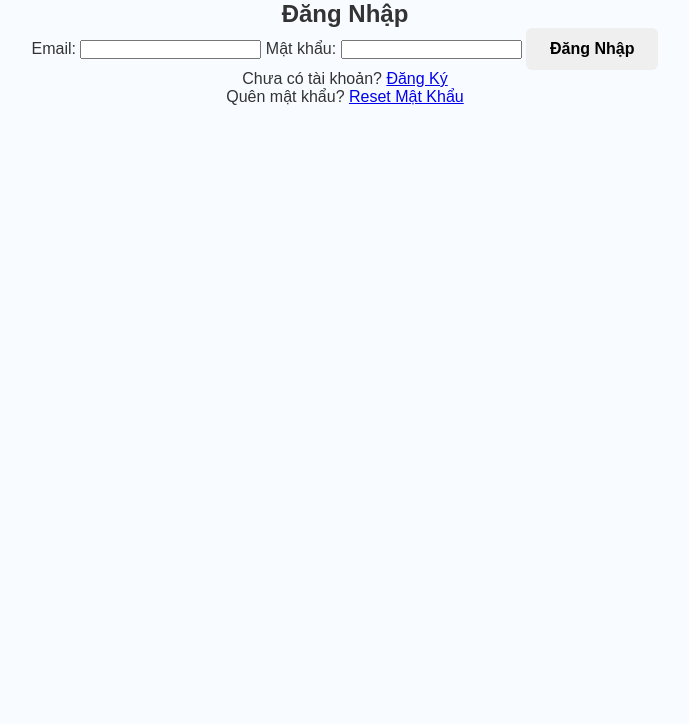
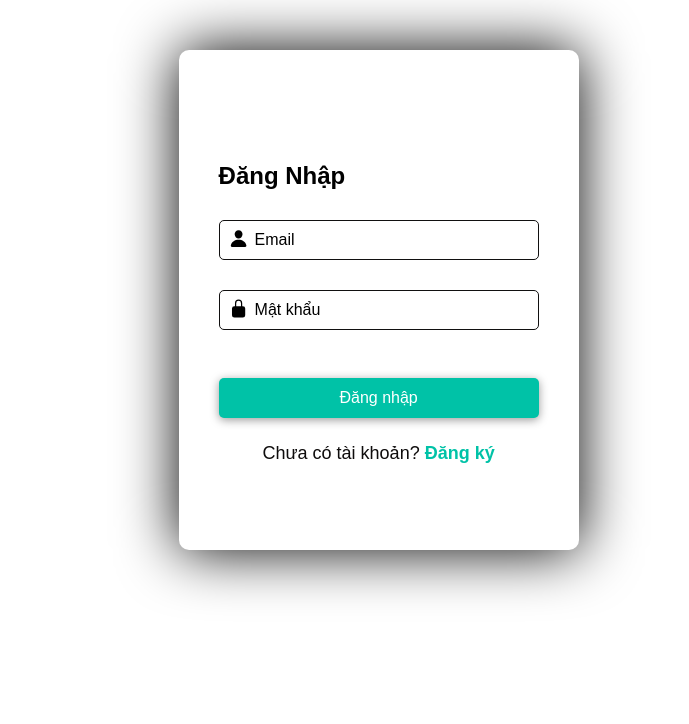
Before and after one commit to DNT-2008/bai-kiem-tra-so-1, a PHP site: page /login.php in a window 1280 px wide. Shown: the top 724 px of the page, without its empty margins (295-984 px from the left). Run offline with PHP 8.4, Linux system fonts and the light colour scheme; a stand-in replaces the project's code that opens the database connection.

Commit message:
Add files via upload

```diff
--- a/login.php
+++ b/login.php
@@ -1,47 +1,39 @@
-<?php
-session_start();
-include "config.php";
-
-if ($_SERVER["REQUEST_METHOD"] == "POST") {
-    $email = $_POST['email'];
-    $password = $_POST['password'];
-
-    $stmt = $pdo->prepare("SELECT id, name, password FROM users WHERE email = ?");
-    $stmt->execute([$email]);
-    $user = $stmt->fetch();
-
-    if ($user && password_verify($password, $user['password'])) {
-        $_SESSION['user_id'] = $user['id'];
-        $_SESSION['user_name'] = $user['name'];
-        header("Location: dashboard.php");
-        exit();
-    } else {
-        $error = "Email hoặc mật khẩu không chính xác!";
-    }
-}
-?>
 <!DOCTYPE html>
-<html lang="vi">
+<html lang="en">
 <head>
     <meta charset="UTF-8">
-    <title>Đăng Nhập</title>
-    <link rel="stylesheet" href="css/style.css">
+    <meta http-equiv="X-UA-Compatible" content="IE=edge">
+    <meta name="viewport" content="width=device-width, initial-scale=1.0">
+    <title>Đăng nhập</title>
+    <link rel="stylesheet" href="style.css">
 </head>
 <body>
-    <div class="container">
-        <h2>Đăng Nhập</h2>
-        <?php if (isset($error)) echo "<p class='error'>$error</p>"; ?>
-        <form action="login.php" method="post">
-            <label>Email:</label>
-            <input type="email" name="email" required>
-
-            <label>Mật khẩu:</label>
-            <input type="password" name="password" required>
-
-            <button type="submit">Đăng Nhập</button>
+    <div class="wrapper">
+        <form action="">
+        <div class="space-y-4">
+            <h2>Đăng Nhập</h2>
+            <div class="input-group">
+                <span class="icon">
+                    <ion-icon name="person"></ion-icon>
+                </span>
+                <input type="text" placeholder="Email" required>
+            </div>
+            <div class="input-group">
+                <span class="icon">
+                    <ion-icon name="lock-closed"></ion-icon>
+                </span>
+                <input type="password" placeholder="Mật khẩu" required>
+            </div>
+            <div class="forgot-pass">
+                <a href="#">Forgot Password?</a>
+            </div>
+            <button type="submit" class="btn">Đăng nhập</button>
+            <div class="sign-link">
+                <p>Chưa có tài khoản? <a href="#" class="register-link">Đăng ký</a></p>
+            </div>
         </form>
-        <p>Chưa có tài khoản? <a href="register.php">Đăng Ký</a></p>
-        <p>Quên mật khẩu? <a href="reset-password.php">Reset Mật Khẩu</a></p>
     </div>
+    <script type="module" src="https://unpkg.com/ionicons@5.5.2/dist/ionicons/ionicons.esm.js"></script>
+    <script nomodule src="https://unpkg.com/ionicons@5.5.2/dist/ionicons/ionicons.js"></script>
 </body>
 </html>
--- a/style.css
+++ b/style.css
@@ -1,123 +1,201 @@
-/* Reset mặc định */
 * {
     margin: 0;
     padding: 0;
     box-sizing: border-box;
-    font-family: Arial, sans-serif;
+    scroll-behavior: smooth;
+    font-family: 'Poppins', sans-serif;
 }
-
-/* Container chính */
-body {
-    background: #f8fbff;
-    text-align: center;
-    color: #333;
-}
-
-/* Header */
 header {
-    background: white;
-    padding: 15px 0;
-    box-shadow: 0px 4px 6px rgba(0, 0, 0, 0.1);
     position: fixed;
-    width: 100%;
     top: 0;
     left: 0;
-    z-index: 1000;
-}
-
-.navbar {
+    width: 100%;
+    padding: 20px 120px;
+    background: black;
     display: flex;
     justify-content: space-between;
     align-items: center;
-    max-width: 1100px;
-    margin: auto;
-    padding: 0 20px;
+    z-index: 100;
+}
+.logo {
+    font-size: 25px;
+    color: #fff;
+    text-decoration: none;
+    font-weight: 600;
+}
+nav a {
+    font-size: 18px;
+    color: #fff;
+    text-decoration: none;
+    font-weight: 500;
+    margin-left: 35px;
+    transition: .3s;
+}
+nav a:hover,
+nav a.active {
+    color: #0ef;
+}
+section {
+    min-height: 100vh;
+    display: flex;
+    justify-content: center;
+    align-items: center;
+    background: #1f242d;
+    font-size: 30px;
+    color: #fff;
+    font-weight: 700;
+}
+section:nth-child(odd) {
+    background: #323946;
+}
+.container {
+    background: white;
+    padding: 20px;
+    border-radius: 10px;
+    box-shadow: 0 0 60px #000;
 }
 
-.logo {
-    font-weight: bold;
+h1 {
+    font-size: 24px;
+    color: black;
+}
+h1 span {
+    color: black;
+}
+h2{
+    font-size: 24px;
+    color: black;
+}
+p {
+    font-size: 18px;
+    color: black;
+    margin-bottom: 20px;
+}
+.buttons {
+    display: flex;
+    gap: 10px;
+    justify-content: center;
+}
+button {
+    padding: 10px 10px;
+    border: none;
+    border-radius: 10px;
+    cursor: pointer;
     font-size: 20px;
-}
-
-.nav-links {
-    list-style: none;
-    display: flex;
-}
-
-.nav-links li {
-    margin-left: 20px;
-}
-
-.nav-links a {
-    text-decoration: none;
-    color: #333;
-    font-weight: 600;
-    transition: 0.3s;
-}
-
-.nav-links a:hover {
-    color: #6c5ce7;
-}
-
-/* Phần chính */
-.main-content {
-    margin-top: 100px;
-    padding: 80px 20px;
-}
-
-.main-content h1 {
-    font-size: 36px;
     font-weight: bold;
 }
-
-.main-content p {
-    font-size: 16px;
-    margin-top: 10px;
-    color: #555;
-}
-
-/* Nút bấm */
-.buttons {
-    margin-top: 20px;
-    display: flex;
-    justify-content: center;
-    gap: 10px;
-}
-
-button {
-    padding: 12px 24px;
-    font-size: 16px;
-    border: none;
-    border-radius: 6px;
-    cursor: pointer;
-    transition: 0.3s;
-    font-weight: bold;
-}
-
-.btn-primary {
-    background: #6c5ce7;
+.register {
+    background-color: #4f46e5;
     color: white;
 }
-
-.btn-primary:hover {
-    background: #4834d4;
+.register:hover {
+    background-color: #4338ca;
 }
-
-.btn-secondary {
-    background: #dfe6e9;
-    color: #2d3436;
+.login {
+    background-color: #4f46e5;
+    color: white;
 }
-
-.btn-secondary:hover {
-    background: #b2bec3;
+.login:hover {
+    background-color: #4338ca;
 }
-
-/* Footer */
-footer {
+.footer {
+    text-align: center;
+    font-size: 20px;
+    color: white;
+    padding: 10px 0;
+    background: black;
+}
+.input-group {
+    position: relative;
+    width: 320px;
+    margin: 30px 0;
+}
+.input-group input {
+    width: 100%;
+    height: 40px;
+    font-size: 1em;
+    color: #161616;
+    padding: 0 10px 0 35px;
+    background: transparent;
+    border: 1px solid #111010;
+    outline: none;
+    border-radius: 5px;
+}
+.input-group input::placeholder {
+    color: black;
+}
+.input-group .icon {
+    position: absolute;
+    display: block;
+    left: 10px;
+    color: black;
+    font-size: 1.2em;
+    line-height: 45px;
+}
+.forgot-pass {
+    margin: -15px 0 15px;
+}
+.forgot-pass a {
+    color: #fff;
+    font-size: .9em;
+    text-decoration: none;
+}
+.forgot-pass a:hover {
+    text-decoration: underline;
+}
+.btn {
+    position: relative;
+    width: 100%;
+    height: 40px;
+    background: #00c2a7;
+    box-shadow: 0 2px 10px rgba(0, 0, 0, .4);
+    font-size: 1em;
+    color: #fff;
+    font-weight: 500;
+    cursor: pointer;
+    border-radius: 5px;
+    border: none;
+    outline: none;
+    transition: .5s;
+}
+.btn:hover {
+    background: #fff;
+    color: #00c2a7;
+}
+.sign-link {
+    font-size: .9em;
+    text-align: center;
+    margin: 25px 0;
+}
+.sign-link p {
+    color: #0e0c0c;
+}
+.sign-link p a {
+    color: #00c2a7;
+    text-decoration: none;
+    font-weight: 600;
+}
+.sign-link p a:hover {
+    text-decoration: underline;
+}
+.wrapper {
+    position: relative;
+    display: flex;
+    left: 37%;
+    right: 50%;
+    justify-content: center;
+    align-items: center;
+    width: 400px;
+    height: 500px;
+    box-shadow: 0 0 60px #000;
+    border-radius: 10px;
     margin-top: 50px;
-    padding: 20px 0;
-    background: white;
-    box-shadow: 0 -2px 4px rgba(0, 0, 0, 0.1);
-    font-size: 14px;
-    color: #555;
 }
+form {
+    display: flex;
+    flex-direction: column;
+    align-items: center;
+    justify-content: center;
+    height: 100vh;
+    margin-top: 50px;
+}
```
Also changed, not shown: contact.php (+35 -17 lines), index.php (+24 -21 lines), register.php (+44 -20 lines), reset-password.php (+25 -40 lines), script.js (added, +16 -0 lines).
